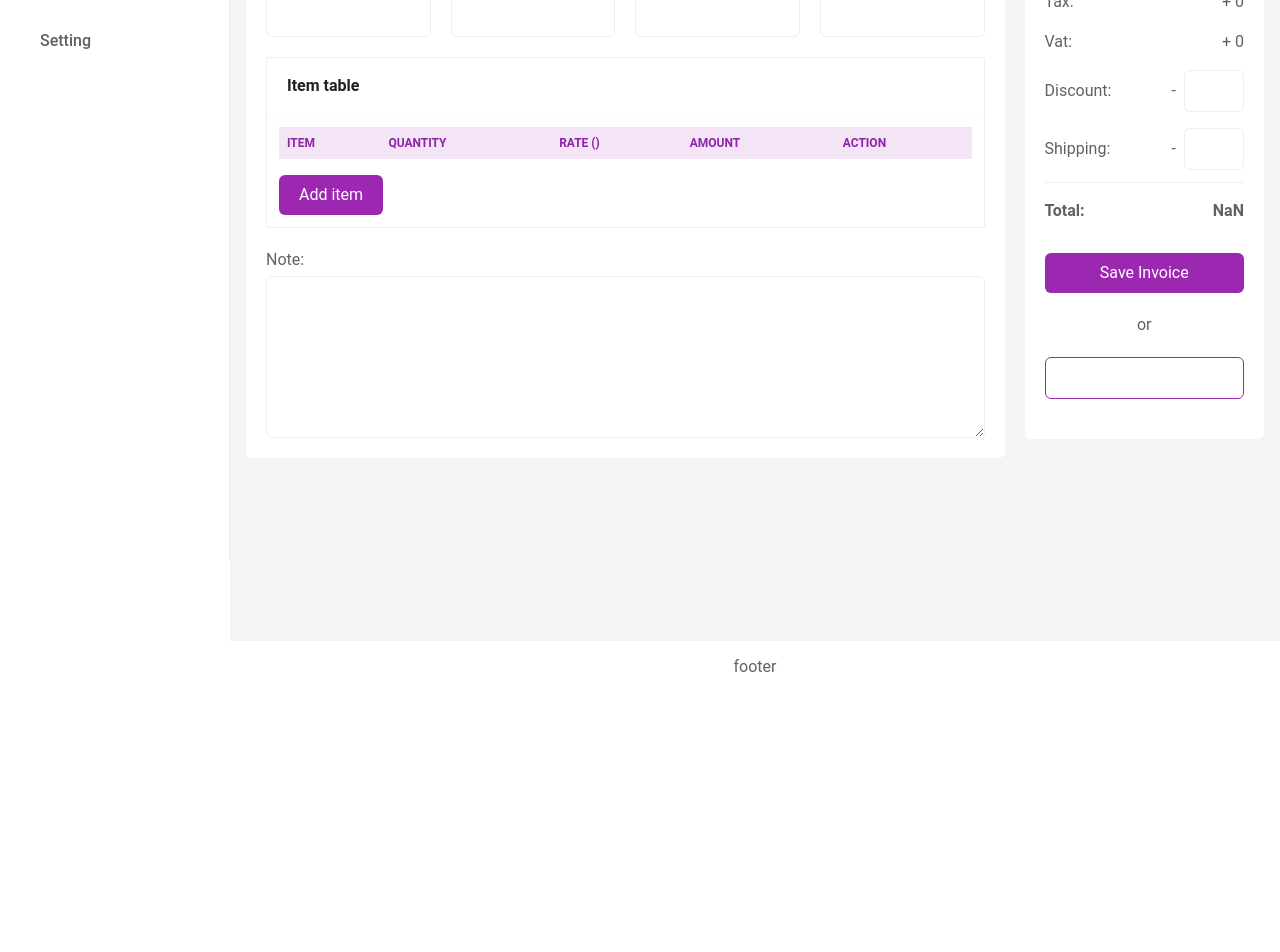
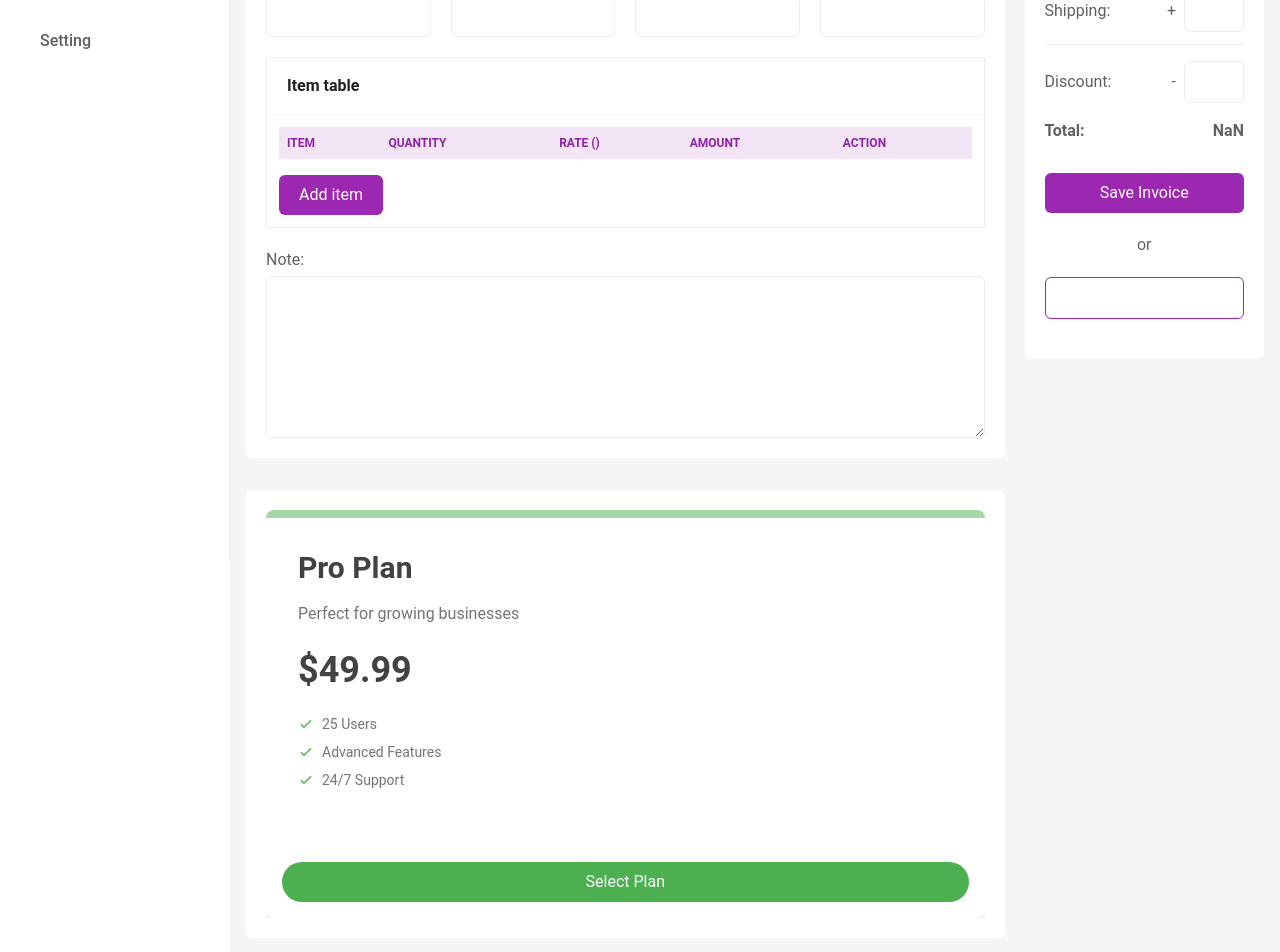
Before and after one commit to amitbd599/Sales-Management-System, a React (Create React App) app: page / in a window 1280 px wide. Shown: the part 240-1192 px from the top of the page. Before the commit the page ends 933 px from the top, so only its background shows below. Built offline with nearby package versions, Linux system fonts and the light colour scheme; some icons are missing.

Commit message:
add update

```diff
--- a/package.json
+++ b/package.json
@@ -7,6 +7,9 @@
     "@testing-library/jest-dom": "^5.17.0",
     "@testing-library/react": "^13.4.0",
     "@testing-library/user-event": "^13.5.0",
+    "file-saver": "^2.0.5",
+    "html2pdf.js": "^0.10.1",
+    "jspdf": "^2.5.1",
     "react": "^18.2.0",
     "react-color": "^2.19.3",
     "react-data-table-component": "^7.5.4",
--- a/src/childComponents/InitLoadingData.jsx
+++ b/src/childComponents/InitLoadingData.jsx
@@ -2,6 +2,7 @@ import React, { useEffect } from "react";
 
 const InitLoadingData = () => {
   let getSetting = localStorage.getItem("setting");
+  let getInvoices = localStorage.getItem("invoices");
 
   useEffect(() => {
     let setting = {
@@ -33,6 +34,9 @@ const InitLoadingData = () => {
     if (!!getSetting === false) {
       localStorage.setItem("setting", JSON.stringify(setting));
     }
+    if (!!getInvoices === false) {
+      localStorage.setItem("invoices", JSON.stringify([]));
+    }
   }, []);
   return <></>;
 };
--- /dev/null
+++ b/src/childComponents/TemplateOne.jsx
@@ -0,0 +1,76 @@
+import React from "react";
+
+const TemplateOne = () => {
+  return (
+    <div id="content-to-convert" className="mobile-container">
+      <div className="bg-white rounded-lg overflow-hidden shadow-lg transition-transform transform hover:scale-105">
+        <div className="p-1 bg-green-200"></div>
+        <div className="p-8">
+          <h2 className="text-3xl font-bold text-gray-800 mb-4">Pro Plan</h2>
+          <p className="text-gray-600 mb-6">Perfect for growing businesses</p>
+          <p className="text-4xl font-bold text-gray-800 mb-6">$49.99</p>
+          <ul className="text-sm text-gray-600 mb-6">
+            <li className="mb-2 flex items-center">
+              <svg
+                className="w-4 h-4 mr-2 text-green-500"
+                fill="none"
+                stroke="currentColor"
+                viewBox="0 0 24 24"
+                xmlns="http://www.w3.org/2000/svg"
+              >
+                <path
+                  strokeLinecap="round"
+                  strokeLinejoin="round"
+                  strokeWidth={2}
+                  d="M5 13l4 4L19 7"
+                />
+              </svg>
+              25 Users
+            </li>
+            <li className="mb-2 flex items-center">
+              <svg
+                className="w-4 h-4 mr-2 text-green-500"
+                fill="none"
+                stroke="currentColor"
+                viewBox="0 0 24 24"
+                xmlns="http://www.w3.org/2000/svg"
+              >
+                <path
+                  strokeLinecap="round"
+                  strokeLinejoin="round"
+                  strokeWidth={2}
+                  d="M5 13l4 4L19 7"
+                />
+              </svg>
+              Advanced Features
+            </li>
+            <li className="flex items-center">
+              <svg
+                className="w-4 h-4 mr-2 text-green-500"
+                fill="none"
+                stroke="currentColor"
+                viewBox="0 0 24 24"
+                xmlns="http://www.w3.org/2000/svg"
+              >
+                <path
+                  strokeLinecap="round"
+                  strokeLinejoin="round"
+                  strokeWidth={2}
+                  d="M5 13l4 4L19 7"
+                />
+              </svg>
+              24/7 Support
+            </li>
+          </ul>
+        </div>
+        <div className="p-4">
+          <button className="w-full bg-green-500 text-white rounded-full px-4 py-2 hover:bg-green-700 focus:outline-none focus:shadow-outline-green active:bg-green-800">
+            Select Plan
+          </button>
+        </div>
+      </div>
+    </div>
+  );
+};
+
+export default TemplateOne;
--- a/src/components/HomeComponent.jsx
+++ b/src/components/HomeComponent.jsx
@@ -5,9 +5,12 @@ import {
   FaPrint,
   FaRegTrashCan,
 } from "react-icons/fa6";
+
 import DatePicker from "react-datepicker";
 import { ErrorToast, IsEmpty, SuccessToast } from "../helper/helper";
 import { useNavigate } from "react-router-dom";
+import html2pdf from "html2pdf.js";
+import TemplateOne from "../childComponents/TemplateOne";
 
 const HomeComponent = () => {
   const navigate = useNavigate();
@@ -69,13 +72,22 @@ const HomeComponent = () => {
     addressRef,
     invoiceWriterRef,
     phoneRef,
-    emailRef = useRef();
+    emailRef,
+    noteRef = useRef();
 
   const saveInvoice = () => {
     let invoice = invoiceID;
     let customerName = customerNameRef.value;
     let address = addressRef.value;
     let invoiceWriter = invoiceWriterRef.value;
+    let phone = phoneRef.value;
+    let email = emailRef.value;
+    let note = noteRef.value;
+    let tax = getSetting?.tax;
+    let vat = getSetting?.vat;
+    let selectedTemplate = getSetting?.selectedTemplate;
+    let subTotal = calculateSubtotal();
+    let total = calculateTotal();
 
     if (IsEmpty(invoice)) {
       ErrorToast("Invoice is empty");
@@ -89,18 +101,49 @@ const HomeComponent = () => {
       let data = {
         invoice,
         customerName,
+        phone,
+        email,
         address,
         invoiceWriter,
+        invoiceItems,
+        subTotal,
+        total,
+        discount,
+        shipping,
+        startDate,
+        deliveryDate,
+        note,
+        tax,
+        vat,
+        selectedTemplate,
       };
 
       localStorage.setItem("invoices", JSON.stringify([...getInvoices, data]));
+      console.log(data);
       SuccessToast("Success");
       navigate("/all-invoice");
     }
   };
 
+  const handleConvertToPDF = () => {
+    // Get the HTML content that you want to convert
+    const content = document.getElementById("content-to-convert");
+
+    var opt = {
+      margin: 1,
+      filename: "myfile.pdf",
+      image: { type: "jpeg", quality: 0.98 },
+      html2canvas: { scale: 2 },
+      jsPDF: { unit: "in", format: "letter", orientation: "portrait" },
+    };
+
+    // New Promise-based usage:
+    html2pdf().set(opt).from(content).save();
+  };
+
   return (
-    <section className="p-[16px]">
+    <>
+      <section className="p-[16px] ">
         <div>
           <div className="grid grid-cols-12 gap-[20px]">
             <div className="col-span-9 bg-white rounded-md p-[20px]">
@@ -109,12 +152,20 @@ const HomeComponent = () => {
                   <div className="col-span-3">
                     <div className="grid gap-1">
                       <label htmlFor="invoice">Invoice no:</label>
+                      {getSetting?.invoiceType === "random" ? (
                         <input
                           value={invoiceID}
                           type="text"
                           className="input_box"
                           disabled
                         />
+                      ) : (
+                        <input
+                          onChange={(e) => setInvoiceID(e.target.value)}
+                          type="text"
+                          className="input_box"
+                        />
+                      )}
                     </div>
                   </div>
                   <div className="col-span-3">
@@ -317,6 +368,7 @@ const HomeComponent = () => {
                     <div className="grid gap-1">
                       <label htmlFor="invoice">Note:</label>
                       <textarea
+                        ref={(input) => (noteRef = input)}
                         name=""
                         id=""
                         cols="30"
@@ -335,14 +387,35 @@ const HomeComponent = () => {
                 </h2>
                 <div className="mt-[20px] grid gap-[16px]">
                   <p className="flex justify-between">
-                  Subtotal: <span className="pl-3">{calculateSubtotal()}</span>
+                    Subtotal:{" "}
+                    <span className="pl-3">{calculateSubtotal()}</span>
                   </p>
+                  {getSetting?.tax !== 0 && (
                     <p className="flex justify-between">
                       Tax: <span className="pl-3">+ {getSetting?.tax}</span>
                     </p>
+                  )}
+                  {getSetting?.vat !== 0 && (
                     <p className="flex justify-between">
                       Vat: <span className="pl-3">+ {getSetting?.vat}</span>
                     </p>
+                  )}
+
+                  <div className="border-b border-gray-200 pb-3 flex gap-2 items-center justify-between">
+                    <p>Shipping:</p>
+                    <span>
+                      {" "}
+                      +
+                      <input
+                        className="input_box inline w-[60px] text-right ml-2"
+                        defaultValue={shipping}
+                        type="number"
+                        onChange={(e) =>
+                          setShipping(parseFloat(e.target.value))
+                        }
+                      />
+                    </span>
+                  </div>
 
                   <div className=" flex gap-2 items-center justify-between ">
                     <p>Discount:</p>
@@ -352,23 +425,13 @@ const HomeComponent = () => {
                         className="input_box inline w-[60px] text-right ml-2"
                         defaultValue={discount}
                         type="number"
-                      onChange={(e) => setDiscount(parseFloat(e.target.value))}
+                        onChange={(e) =>
+                          setDiscount(parseFloat(e.target.value))
+                        }
                       />
                     </span>
                   </div>
-                <div className="border-b border-gray-200 pb-3 flex gap-2 items-center justify-between">
-                  <p>Shipping:</p>
-                  <span>
-                    {" "}
-                    -
-                    <input
-                      className="input_box inline w-[60px] text-right ml-2"
-                      defaultValue={shipping}
-                      type="number"
-                      onChange={(e) => setShipping(parseFloat(e.target.value))}
-                    />
-                  </span>
-                </div>
+
                   <p className="font-semibold flex justify-between">
                     Total: <span className="pl-8">{calculateTotal()}</span>
                   </p>
@@ -384,7 +447,10 @@ const HomeComponent = () => {
                   </div>
                   <p className="flex justify-center py-5">or</p>
                   <div className="flex gap-[20px] py-[2px] justify-around border border-purple-500 rounded-md">
-                  <button className="px-[20px] flex justify-center items-center gap-3 py-[8px]   text-purple">
+                    <button
+                      onClick={handleConvertToPDF}
+                      className="px-[20px] flex justify-center items-center gap-3 py-[8px]   text-purple"
+                    >
                       <FaDownload className="text-[20px] hover:text-purple-500 transition-all duration-200" />
                     </button>
                     <button className="px-[20px] flex justify-center items-center gap-3 py-[8px]   text-purple">
@@ -400,6 +466,17 @@ const HomeComponent = () => {
           </div>
         </div>
       </section>
+      {/* Real time view invoice */}
+      <section className="p-[16px]">
+        <div className="grid gap-[20px] grid-cols-12">
+          <div className="col-span-9">
+            <div className="bg-white rounded-md p-[20px]">
+              <TemplateOne />
+            </div>
+          </div>
+        </div>
+      </section>
+    </>
   );
 };
 
--- a/src/components/SettingComponent.jsx
+++ b/src/components/SettingComponent.jsx
@@ -3,7 +3,7 @@ import { Select, Option } from "@material-tailwind/react";
 import { currencyData } from "../script/currency";
 import { ChromePicker } from "react-color";
 import { page_size } from "../script/page_size";
-import { SuccessToast, getBase64, toNumber } from "../helper/helper";
+import { SuccessToast, fixNumber, getBase64, toNumber } from "../helper/helper";
 
 const SettingComponent = () => {
   let getSetting = JSON.parse(localStorage.getItem("setting"));
@@ -82,10 +82,10 @@ const SettingComponent = () => {
     let website = websiteRef.value;
     let waterMark = waterMarkRef.value;
     let invoiceWriter = invoiceWriterRef.value;
-    let tax = toNumber(taxRef.value);
-    let vat = toNumber(vatRef.value);
-    let discount = toNumber(discountRef.value);
-    let shipping = toNumber(shippingRef.value);
+    let tax = fixNumber(toNumber(taxRef.value));
+    let vat = fixNumber(toNumber(vatRef.value));
+    let discount = fixNumber(toNumber(discountRef.value));
+    let shipping = fixNumber(toNumber(shippingRef.value));
 
     let setting = {
       bgColor,
@@ -291,7 +291,7 @@ const SettingComponent = () => {
                         unmount: { y: 25 },
                       }}
                     >
-                      <Option value="number">Custom number</Option>
+                      <Option value="custom">Custom number</Option>
                       <Option value="random">Random input</Option>
                     </Select>
                   </div>
--- a/src/helper/helper.js
+++ b/src/helper/helper.js
@@ -18,6 +18,14 @@ class FormHelper {
   toNumber(value) {
     return parseFloat(value);
   }
+
+  fixNumber(value) {
+    if (value > 0) {
+      return value;
+    } else {
+      return 0;
+    }
+  }
   getBase64(file) {
     return new Promise((resolve, reject) => {
       let reader = new FileReader();
@@ -34,4 +42,5 @@ export const {
   SuccessToast,
   getBase64,
   toNumber,
+  fixNumber,
 } = new FormHelper();
--- a/src/index.css
+++ b/src/index.css
@@ -41,3 +41,9 @@
   width: 100%;
   display: block !important;
 }
+
+.mobile-container {
+  width: 100%;
+  max-width: 100%;
+  overflow-x: hidden;
+}
```
Also changed, not shown: 2 other files (tests, documents, lock files or other folders). Lines whose indentation alone changed are shown as unchanged.
